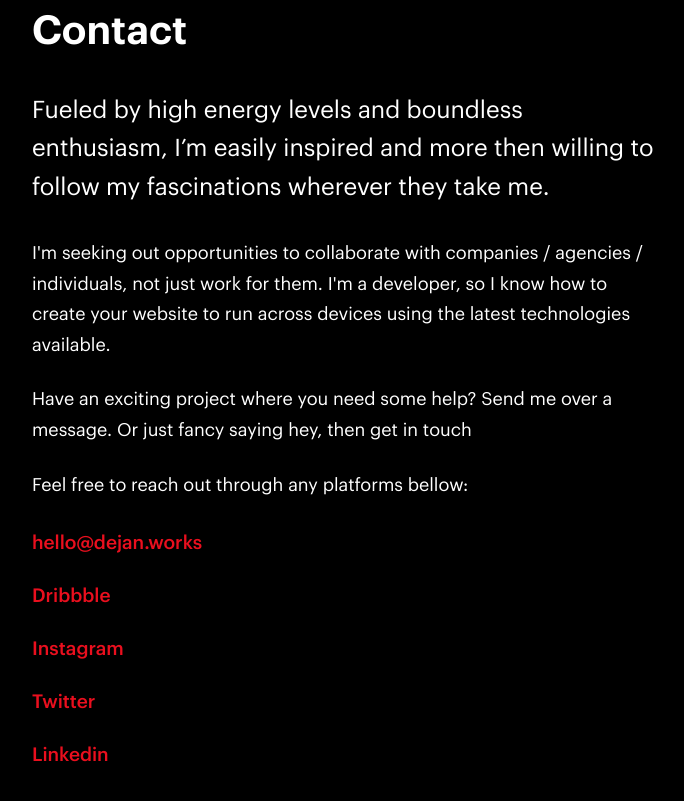
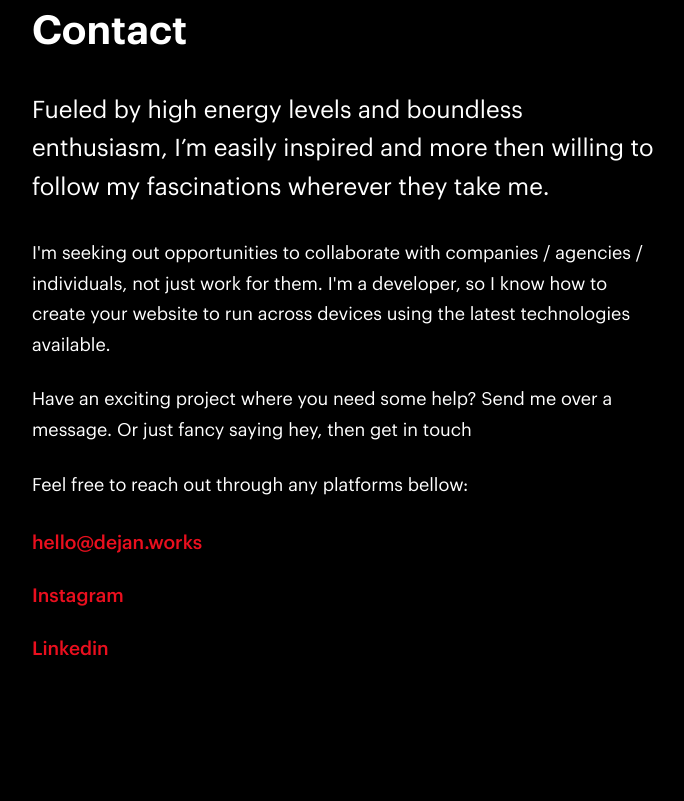
Before and after one commit to varinda98/Portfolio, a plain HTML site: page contact.html in a window 1280 px wide. Shown: the part 728-1529 px from the top of the page, without its empty margins (295-979 px from the left). Drawn offline with nearby package versions, Linux system fonts and the light colour scheme; files whose address does not match are found by name.

Commit message:
.HTML
.HTML

```diff
--- a/contact.html
+++ b/contact.html
@@ -80,10 +80,8 @@ Feel free to reach out through any platforms bellow:
 
 			<div class="links">
 				<a class="on-hover-40 text-color-red label-email copy-email"></a>
-				<a class="on-hover-40 text-color-red" href="https://dribbble.com/DejanMarkovic" target="_blank">Dribbble</a>
 				<a class="on-hover-40 text-color-red" href="https://instagram.com/varindaa98/" target="_blank">Instagram</a>
-				<a class="on-hover-40 text-color-red" href="https://twitter.com/dejanmrk" target="_blank">Twitter</a>
-				<a class="on-hover-40 text-color-red" href="https://www.linkedin.com/in/dejanmarkovic90" target="_blank">Linkedin</a>
+				<a class="on-hover-40 text-color-red" href="https://www.linkedin.com/in/varinda-kataria-1a260a1b1/" target="_blank">Linkedin</a>
 			</div>
 
 		</div>
```
